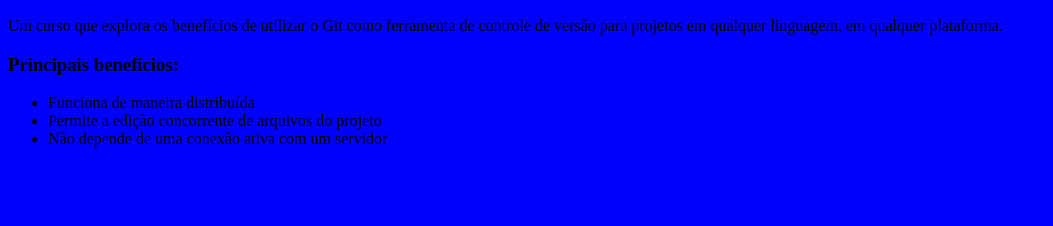
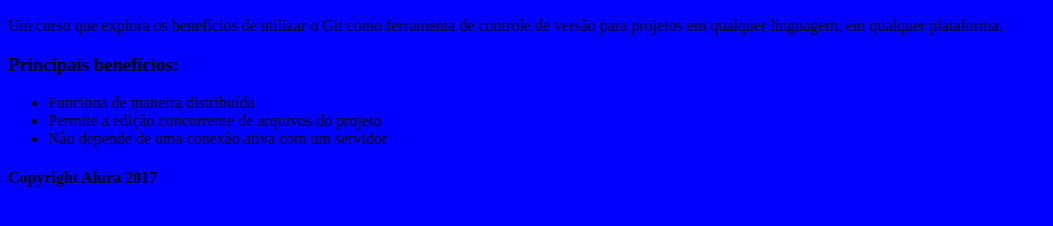
Before and after one commit to renatoace/curso-git, a plain HTML site: page index.html in a window 1280 px wide. Shown: the part 110-336 px from the top of the page, without its empty margins (0-1053 px from the left). Drawn offline with Linux system fonts and the light colour scheme.

Commit message:
Copyrigth adicionado

```diff
--- a/index.html
+++ b/index.html
@@ -17,5 +17,6 @@
             <li>Permite a edição concorrente de arquivos do projeto</li>
             <li>Não depende de uma conexão ativa com um servidor</li>
         </ul>
+        <h4>Copyright Alura 2017</h4>
       </body>
     </html>
```
